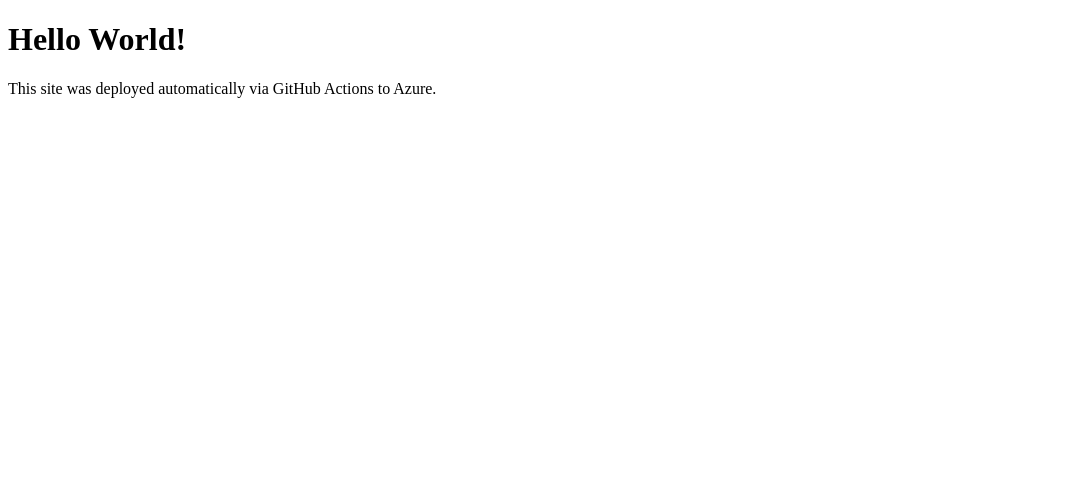
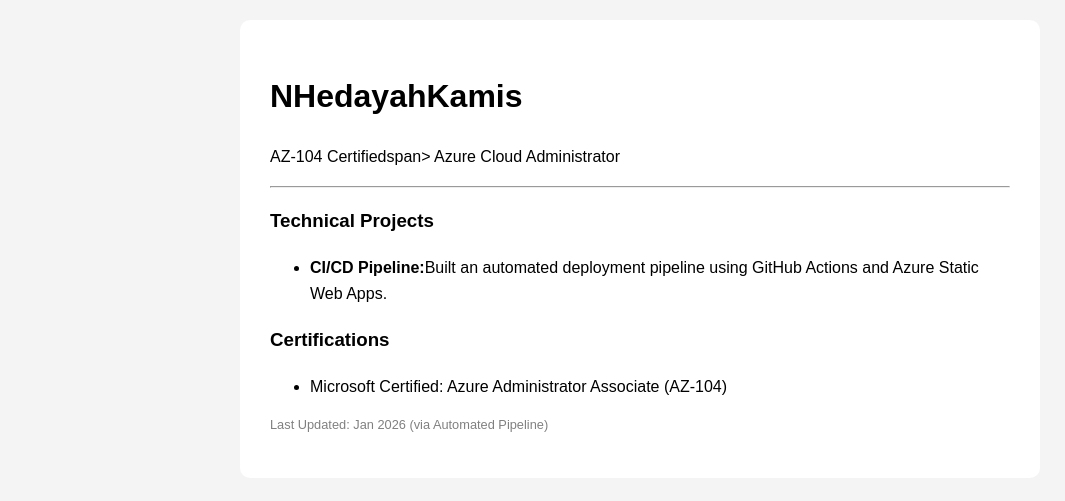
Before and after one commit to NHedayahKamis/azure-resume-cicd, a plain HTML site: page index.html in a window 1280 px wide. Shown: the whole page, without its empty margins (0-1065 px from the left). Drawn offline with Linux system fonts and the light colour scheme.

Commit message:
Update index.html

```diff
--- a/index.html
+++ b/index.html
@@ -1,8 +1,28 @@
 <!DOCTYPE html>
-<html>
-<head><title>My Azure Resume</title></head>
-<body>
-  <h1>Hello World!</h1>
-  <p>This site was deployed automatically via GitHub Actions to Azure.</p>
-</body>
+<html lang="en">
+<head>
+  <meta charset="UTF-8">
+  <title>My Azure Cloud Resume</title>
+  <style>
+    body { font-family: Arial, sans-serif; line-height: 1.6; max-width: 800px; margin: auto; padding: 20px; background-color: #f4f4f4; }
+    .card { background: white; padding: 30px; border-radius: 10px; box-shadow: 0 4px 8px rgba (0,0,0,0.1; }
+    h1 { color: #0078d4; } /* Azure Blue */
+    .badge { background: #0078d4; color: white; padding: 5px; font-size:0.8em; } </style>
+</head>
+  <body>
+    <div class="card">
+      <h1>NHedayahKamis</h1>
+      <p><span class="badge">AZ-104 Certified</span>span> Azure Cloud Administrator</p>
+      <hr>
+      <h3>Technical Projects</h3>
+      <ul>
+        <li><strong>CI/CD Pipeline:</strong>Built an automated deployment pipeline using GitHub Actions and Azure Static Web Apps.</li>
+      </ul>
+      <h3>Certifications</h3>
+      <ul>
+        <li>Microsoft Certified: Azure Administrator Associate (AZ-104)</li>
+      </ul>
+      <p style="color: gray; font-size: 0.8em;">Last Updated: Jan 2026 (via Automated Pipeline)</p>
+    </div>
+  </body>
 </html>
```
